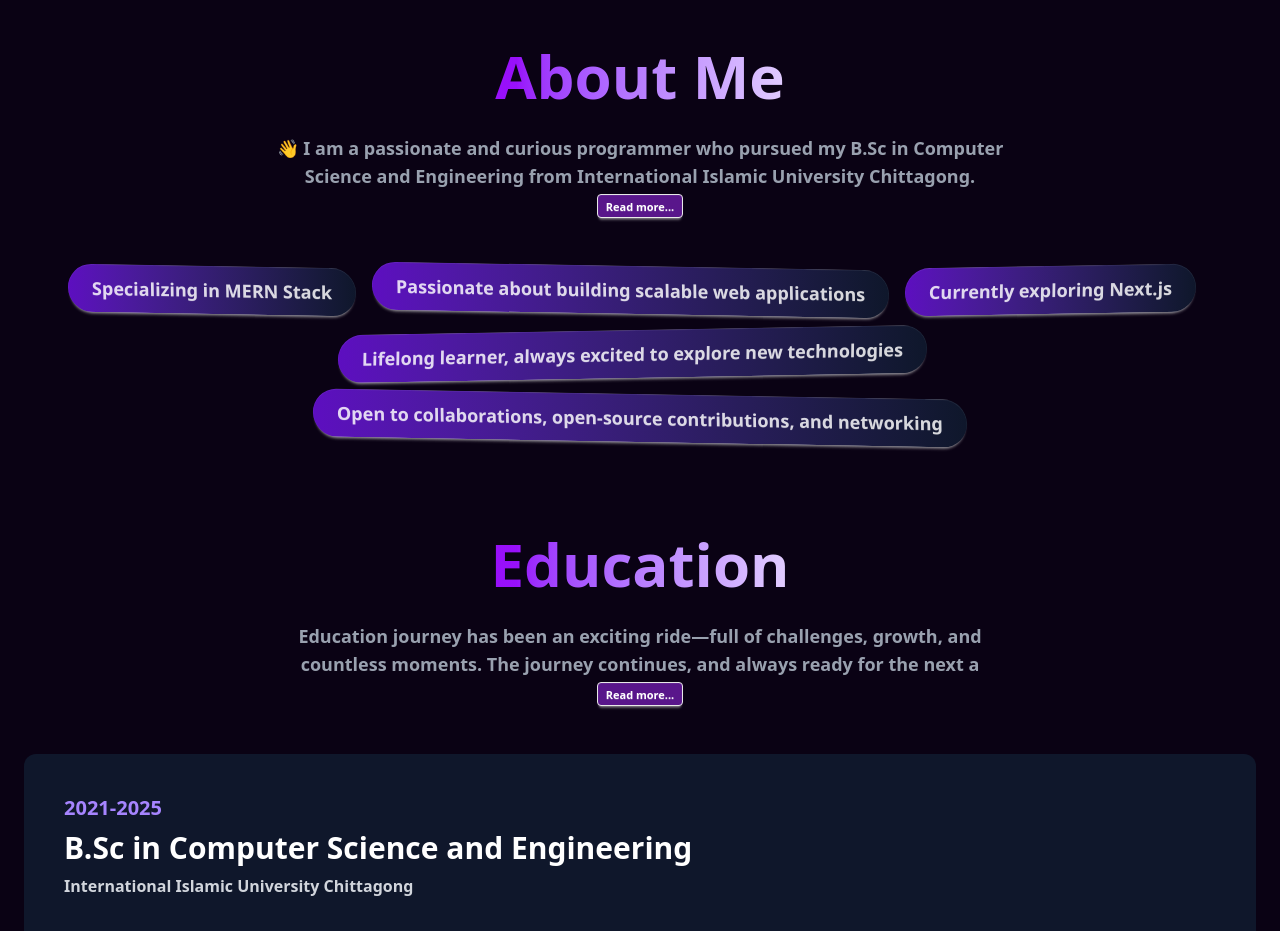
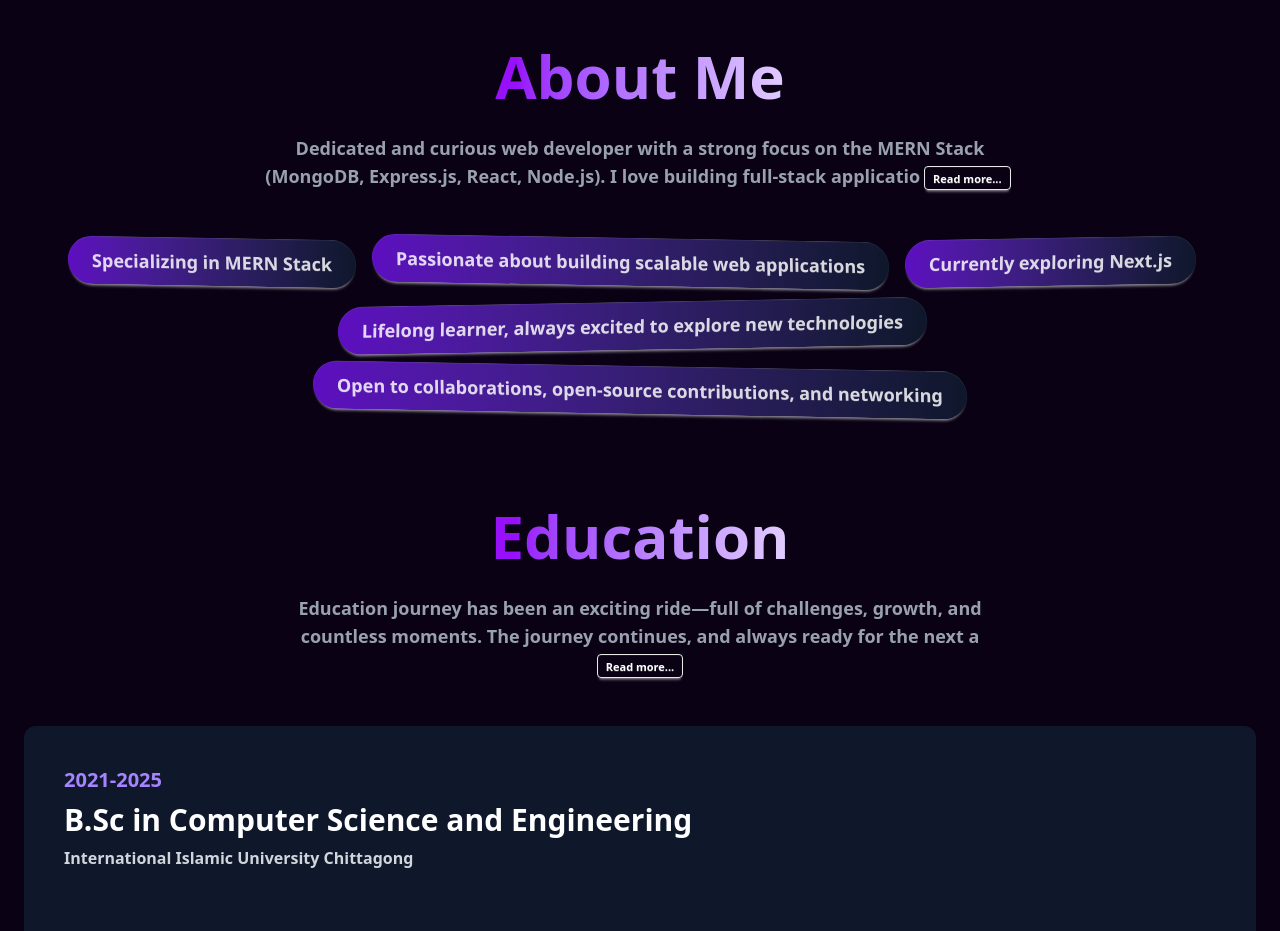
Before and after one commit to adibahbab4108/portfolio, a React (Vite) app: page / in a window 1280 px wide. Shown: the part 780-1711 px from the top of the page. Built offline with nearby package versions, Linux system fonts and the light colour scheme.

Commit message:
Navbar active button fixed

```diff
--- a/src/components/AboutMe/AboutMe.jsx
+++ b/src/components/AboutMe/AboutMe.jsx
@@ -5,8 +5,11 @@ const AboutMe = () => {
         <div id="about">
             <SectionTitle
                 title="About Me"
-                subtitle="👋 I am a passionate and curious programmer who pursued my B.Sc in Computer Science and Engineering from International Islamic University Chittagong.
-💻 Over the years, I've explored a variety of programming languages and technologies, including C, C++, Java, Python, JavaScript, React, and more.🌐 I particularly enjoy working on web development and am currently focused on specializing in the MERN Stack to build dynamic and scalable applications.🏏 When I'm not coding, you'll find me on the field playing cricket, where teamwork and strategy keep me energized and inspired. 🚀 I am dedicated to growing my skills and exploring innovative opportunities in the tech field, always eager to learn and take on new challenges." />
+                subtitle="Dedicated and curious web developer with a strong focus on the MERN Stack (MongoDB, Express.js, React, Node.js). I love building full-stack applications that are not only functional but also deliver a great user experience.
+
+My journey into tech started with C++, where I developed a knack for problem-solving and algorithmic thinking—a skill that continues to guide me in writing efficient and clean code.
+
+Over time, I've worked with various tools and technologies in both frontend and backend development, including REST APIs, React Router, Firebase Auth, and MongoDB CRUD operations. I'm particularly passionate about writing readable, maintainable code and turning ideas into reality through modern web technologies" />
             <div className="text-white text-center space-x-4 space-y-4 group">
                 <div className="customized-btn p-2 skew-1 group-hover:skew-0">
                     Specializing in MERN Stack
--- a/src/components/Navbar/Navbar.jsx
+++ b/src/components/Navbar/Navbar.jsx
@@ -45,7 +45,7 @@ const Navbar = () => {
                             className="menu menu-sm dropdown-content rounded-box z-1 mt-3 w-52 p-2 shadow ">
                             <ul className="sm:flex  gap-6 items-center font-bold justify-between bg-black/50 p-4">
                                 {sections.map((section) => (
-                                    <li key={section.id} className=''>
+                                    <li key={section.id} onClick={()=>setActiveSection(section.id)}>
                                         <a
                                             href={`#${section.id}`}
                                             className={`hover:text-purple-600 transition-colors
@@ -64,7 +64,7 @@ const Navbar = () => {
                     <ul className="menu menu-horizontal px-1">
                         <ul className="sm:flex  gap-4 items-center font-bold justify-between">
                             {sections.map((section) => (
-                                <li key={section.id}>
+                                <li key={section.id} onClick={()=>setActiveSection(section.id)}>
                                     <a
                                         href={`#${section.id}`}
                                         className={`hover:text-purple-600 transition-colors ${activeSection === section.id ? 'text-purple-600 font-bold' : 'text-white'
--- a/src/components/shared/SectionTitle.jsx
+++ b/src/components/shared/SectionTitle.jsx
@@ -13,7 +13,7 @@ const SectionTitle = ({ title = "", subtitle = "" }) => {
                 {isExpended ? subtitle : subtitle.slice(0, 150)}
                 {
                     subtitle.length >= 150 && (
-                        <button onClick={() => setIsExpended(!isExpended)} className="btn btn-xs mx-1 bg-purple-900 text-white">
+                        <button onClick={() => setIsExpended(!isExpended)} className="btn btn-xs mx-1 bg-transparent text-white">
                             {isExpended ? " Read less..." : " Read more..."}
                         </button>
                     )
```
